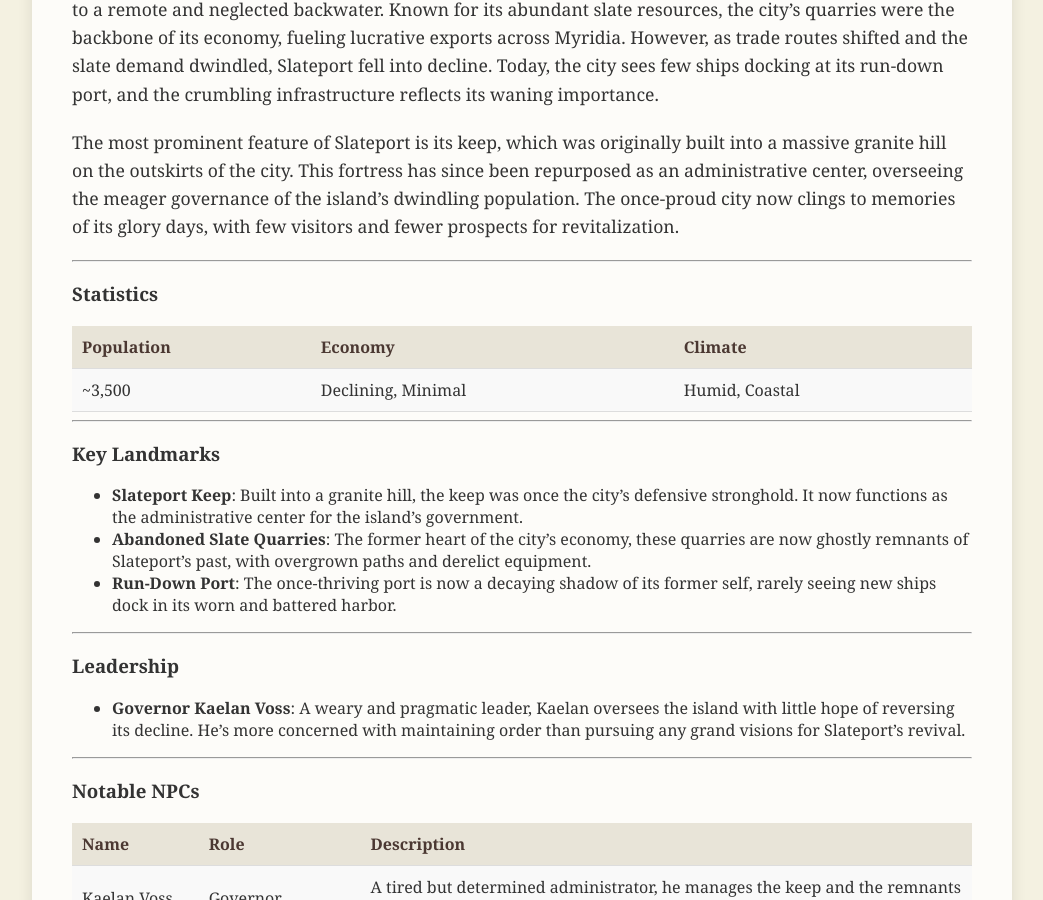
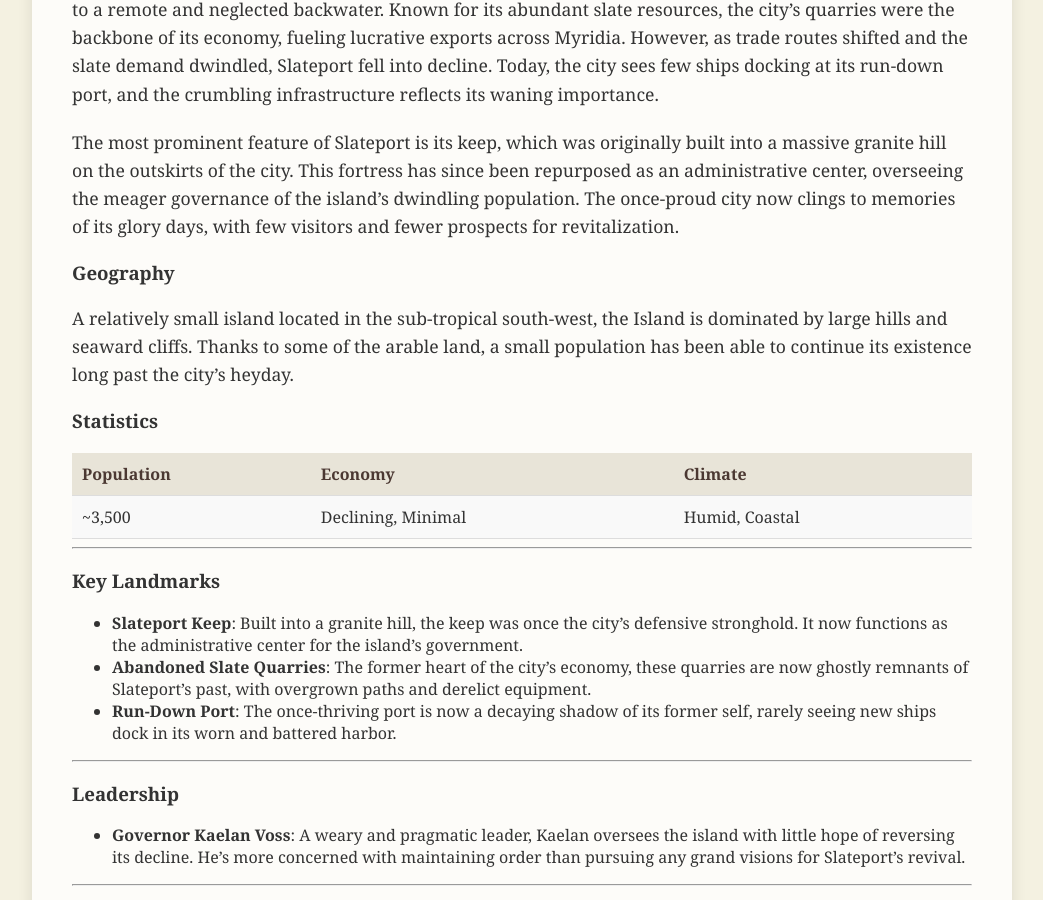
Before and after one commit to arcticblizzard/Myridia, a Jekyll site: the page built from locations/slateport.md, in a window 1280 px wide and 900 px high, scrolled down 1001 px. Shown: the whole window, without its empty margins (118-1161 px from the left). Built offline with Jekyll 4.4.1, drawn with Linux system fonts in a browser that asks for light colours.

Commit message:
Update slateport.md

```diff
--- a/locations/slateport.md
+++ b/locations/slateport.md
@@ -15,7 +15,9 @@ Once a bustling hub of trade, Slateport lies on the Southern Isle, a once-thrivi
 
 The most prominent feature of Slateport is its keep, which was originally built into a massive granite hill on the outskirts of the city. This fortress has since been repurposed as an administrative center, overseeing the meager governance of the island's dwindling population. The once-proud city now clings to memories of its glory days, with few visitors and fewer prospects for revitalization.
 
----
+### Geography
+
+A relatively small island located in the sub-tropical south-west, the Island is dominated by large hills and seaward cliffs. Thanks to some of the arable land, a small population has been able to continue its existence long past the city's heyday.
 
 ### Statistics
 
```
